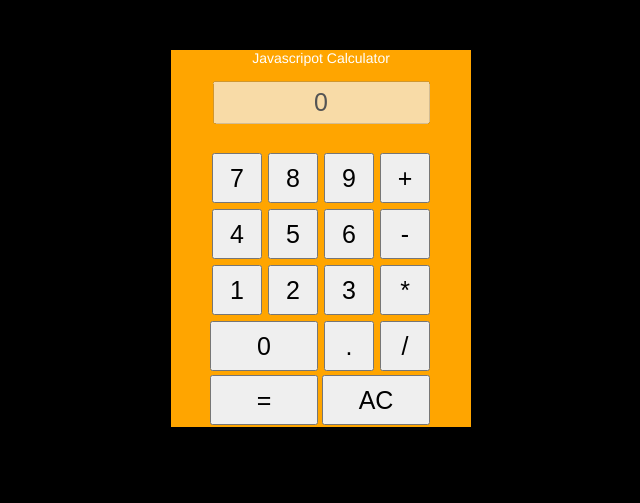
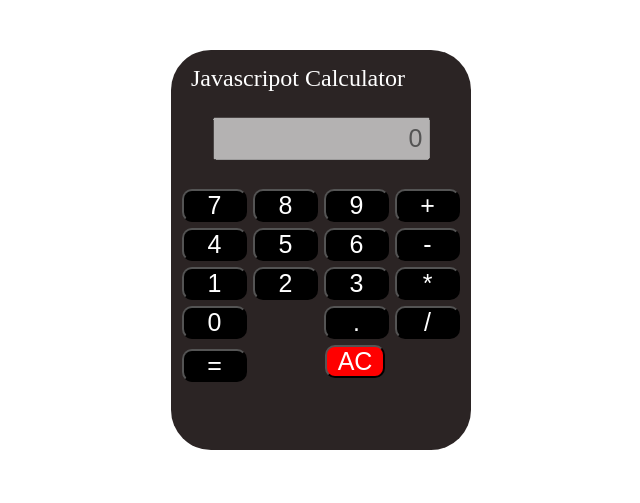
Before and after one commit to nik00did/calculator, a plain HTML site: page index.html in a window 1280 px wide. Shown: the whole page, without its empty margins (319-959 px from the left). Drawn offline with Linux system fonts and the light colour scheme.

Commit message:
тестовый коммит

```diff
--- a/scr/scripts/script.js
+++ b/scr/scripts/script.js
@@ -17,12 +17,16 @@ display.addEventListener('change', function (e) {
     }
 });
 
-for (let i = 0; i < numbers.length; i++) {
-    let number = numbers[i];
-    number.addEventListener('click', function (e) {
-        numPress(e.target.value);
-    });
+function foo() {
+
+    for (let i = 0; i < numbers.length; i++) {
+        let number = numbers[i];
+        number.addEventListener('click', function (e) {
+            numPress(e.target.value);
+        });
+    }
 }
+foo(numbers);
 
 decimalBtn.addEventListener('click', function (e) {
     decimal(e.target.value);
@@ -77,15 +81,14 @@ function operation(e) {
 
         display.value = MemoryCurrentNumber;
 
-        if((MemoryCurrentNumber.toString() === 'Infinity') || (MemoryCurrentNumber.toString().length > 8)) {
+        if ((MemoryCurrentNumber.toString() === 'Infinity') || (MemoryCurrentNumber.toString().length > 8)) {
             MemoryCurrentNumber = -1;
             disabledBtnTrue()
         }
 
         display.value = MemoryCurrentNumber;
         MemoryPendingOperation = e;
-        setDataToModel(MemoryCurrentNumber, localOperationMemory, display.value, e);
-
+        setDataToModel(MemoryCurrentNumber, localOperationMemory, display.value, e)
     }
 }
 
@@ -138,18 +141,16 @@ function setDataToModel(firstOperand, secondOperand, result, operator) {
         return;
     }
 
-    model.firstOperand = firstOperand;
-    model.secondOperand = secondOperand;
-    model.result = result;
-    model.operator = operator
+    let data = {
+        firstOperand: firstOperand,
+        secondOperand: secondOperand,
+        result: result,
+        operator: operator
+    }
+
+    model.push(data);
 
 }
-
-
-
-
-
-
 
 
 const onChange = e => {
--- a/scr/styles/styles.css
+++ b/scr/styles/styles.css
@@ -5,22 +5,31 @@
 }
 
 body {
-    background: black;
-    height: 100%;
+    background: #fff;
+    height: 100hv;
+  display: flex;
+  justify-content: center;
+  flex-direction: column;
+  align-items: center;
+
 }
 
-.button,
-.button-ac {
+.button {
     text-align: center;
-    width: 50px;
-    height: 50px;
+/*     width: 50px; */
+/*     height: 50px; */
     font-size: 25px;
     margin: 2px;
     cursor: pointer;
+  background-color: #000;
+  color: #fff;
+  border-radius: 10px;
+  min-height: 15px;
+  width: 65px;
 }
 
 .textview {
-    text-align: center;
+    text-align: right;
     width: 217px;
     margin: 5px;
     font-size: 25px;
@@ -36,10 +45,13 @@ body {
 }
 
 .calc-block {
-    max-width: 300px;
-    display: block;
-    background: orange;
-    margin: 50px auto;
+   width: 300px;
+   display: block;
+   background: #2b2424;
+   margin: 50px auto;
+   border-radius: 40px;
+  min-height: 400px;
+
 }
 
 .form {
@@ -49,18 +61,23 @@ body {
 
 .table {
     margin: 20px auto;
-
-}
-
-.equal, .clean, .null {
-    width: 108px;
-    margin: 0 auto;
 }
 
 p {
-    text-align: center;
-    margin: 10px;
+    text-align: left;
+    margin: auto 0;
+  padding: 15px 10px 10px 20px;
     color: white;
-    font-size: 14px;
-    font-family: "helvetica";
+    font-size: 24px;
+/*     font-family: "helvetica"; */
 }
+
+.clean {
+  background-color: red;
+  border-radius: 10px;
+  min-height: 30px;
+  width: 60px;
+  font-size: 25px;
+  color: #fff;
+  margin: 2px 3px 10px 3px;
+}
```
